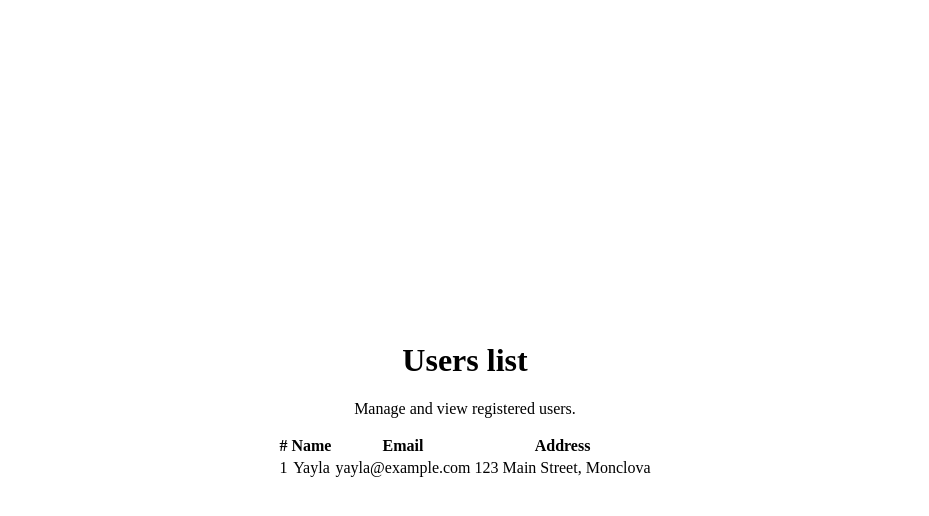
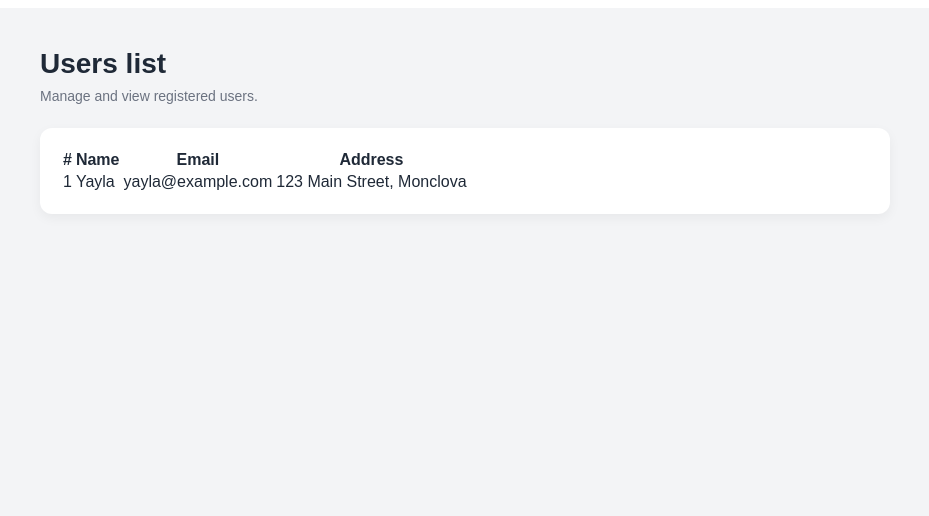
Before and after one commit to floreslog/mern-crud-application, a React (Vite) app in the folder client/: page / in a window 1280 px wide. Shown: the top 516 px of the page, without its empty margins (175-1104 px from the left). Built offline with nearby package versions, Linux system fonts and the light colour scheme.

Commit message:
style: add app layout and styling

```diff
--- a/client/src/App.css
+++ b/client/src/App.css
@@ -1,13 +1,40 @@
-* {
-    box-sizing: border-box;
+/* General page styles */
+
+.app {
+  min-height: 100vh;
+  padding: 40px 24px;
+  box-sizing: border-box;
+  background-color: #f3f4f6;
+  font-family: Arial, sans-serif;
+  color: #1f2937;
 }
 
-body {
-    margin: 0;
-    min-height: 100vh;
-    display: flex;
-    justify-content: center; /* Centrado horizontal */
-    align-items: center;     /* Centrado vertical */
-    flex-direction: column;
-    text-align: center;
+.app > h1,
+.app > p,
+.user-section {
+  max-width: 850px;
+  margin-left: auto;
+  margin-right: auto;
 }
+
+.app-title {
+  margin-top: 0;
+  margin-bottom: 8px;
+  font-size: 28px;
+}
+
+.app-description {
+  margin-top: 0;
+  margin-bottom: 24px;
+  color: #6b7280;
+  font-size: 14px;
+}
+
+.user-section {
+  box-sizing: border-box;
+  padding: 20px;
+  background-color: #ffffff;
+  border-radius: 12px;
+  box-shadow: 0 4px 12px rgba(0, 0, 0, 0.05);
+  overflow-x: auto;
+}
```
